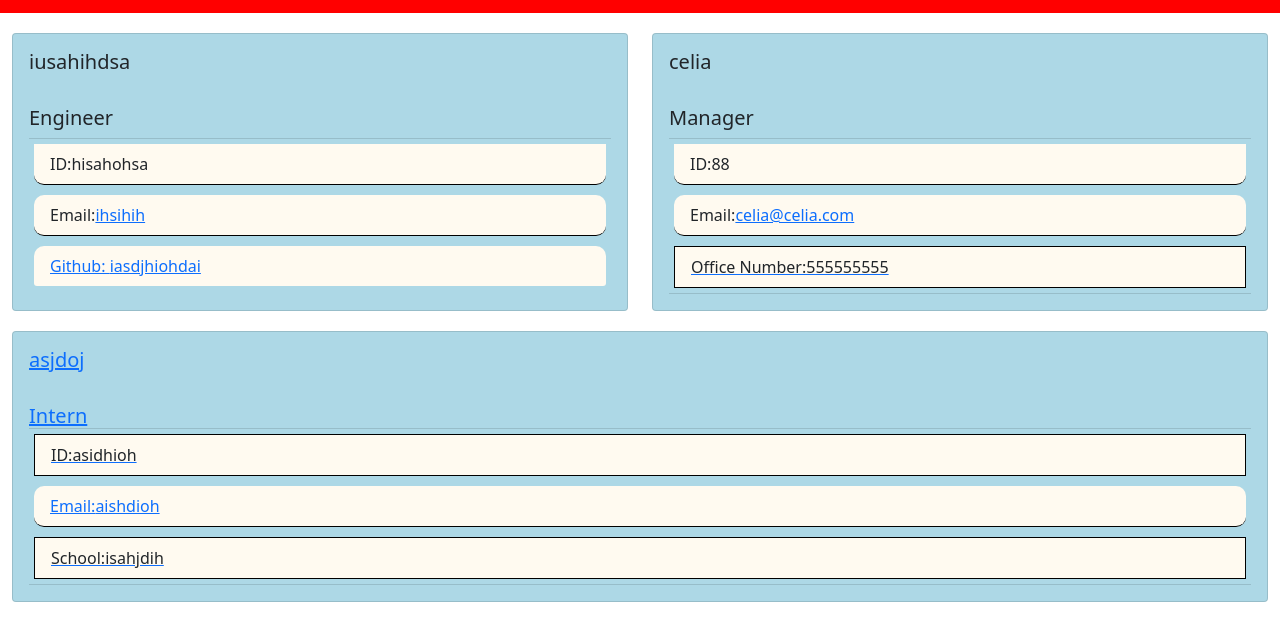
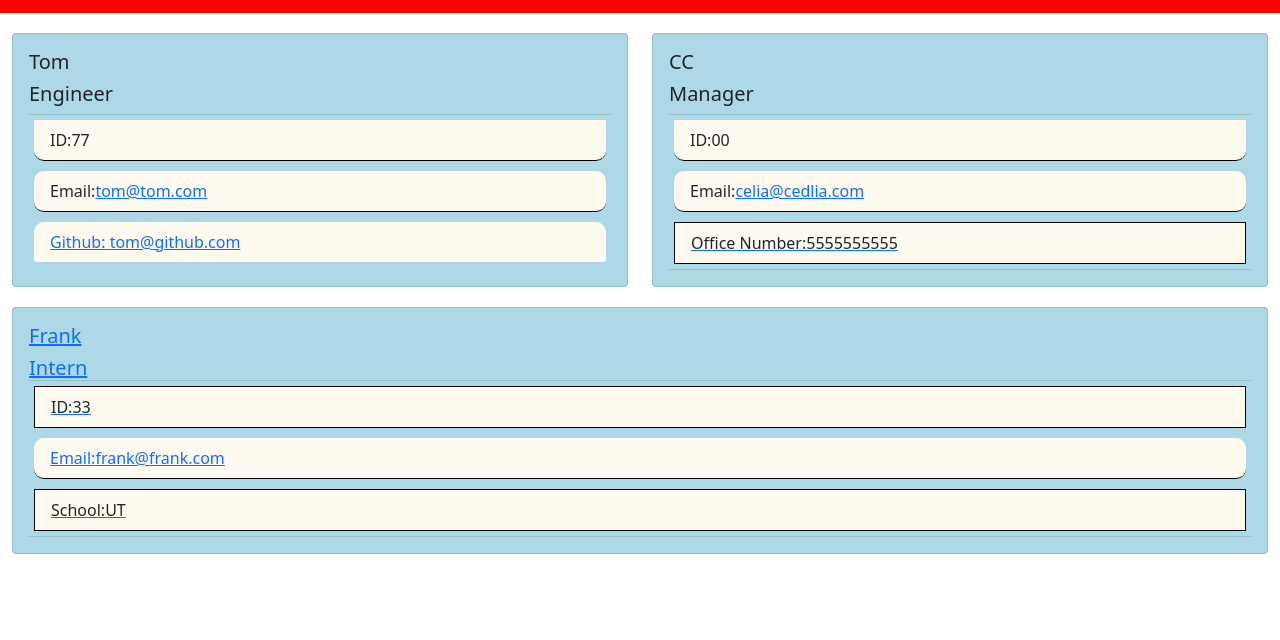
Before and after one commit to celiajpennington/employee-id-cards, a website: page testrec.html in a window 1280 px wide. Shown: the part 50-690 px from the top of the page. Drawn offline with nearby package versions, Linux system fonts and the light colour scheme.

Commit message:
added Readme video links and tecrec

```diff
--- a/app.js
+++ b/app.js
@@ -109,7 +109,7 @@ function newEmployee() {
     })
 }
 const createHTML = () => {
-    fs.writeFile("test8.html", generateHTML(team), (err) => {
+    fs.writeFile("testrec.html", generateHTML(team), (err) => {
         err ? console.log("This has not worked") : console.log('a new HTML file has been created for you!')
     })
 }
--- a/test8.html
+++ b/testrec.html
@@ -25,13 +25,13 @@
   <div class="col-sm d-flex">
 
   <div class="card card-body flex-fill">
-    <h5 class="card-title">iusahihdsa</h5>
-    <br> <h5 class="card-text">Engineer</h5>
+    <h5 class="card-title">Tom</h5>
+     <h5 class="card-text">Engineer</h5>
 
     <ul class="list-group list-group-flush">
-      <li class="list-group-item">ID:hisahohsa</li>
-      <li class="list-group-item">Email:<a href="mailto:ihsihih">ihsihih</li>
-      <li class="list-group-item">Github: <a href="https://github.com/iasdjhiohdai">iasdjhiohdai</a></li>
+      <li class="list-group-item">ID:77</li>
+      <li class="list-group-item">Email:<a href="mailto:tom@tom.com">tom@tom.com</li>
+      <li class="list-group-item">Github: <a href="https://github.com/tom@github.com">tom@github.com</a></li>
     </ul>
   </div>
 
@@ -41,23 +41,23 @@
 
     <div class="card card-body flex-fill">
 
-      <h5 class="card-title">celia</h5>
-      <br> <h5 class="card-text">Manager</h5>
+      <h5 class="card-title">CC</h5>
+      <h5 class="card-text">Manager</h5>
       <ul class="list-group list-group-flush">
-        <li class="list-group-item">ID:88</li>
-        <li class="list-group-item">Email:<a href="mailto:celia@celia.com">celia@celia.com</li>
-        <li class="list-group-item">Office Number:555555555</li>
+        <li class="list-group-item">ID:00</li>
+        <li class="list-group-item">Email:<a href="mailto:celia@cedlia.com">celia@cedlia.com</li>
+        <li class="list-group-item">Office Number:5555555555</li>
       </ul>
     </div>
     </div>
   <div class="col-sm d-flex">
   <div class="card card-body flex-fill">
-      <h5 class="card-title">asjdoj</h5>
-      <br> <h5 class="card-text">Intern</h5>
+      <h5 class="card-title">Frank</h5>
+       <h5 class="card-text">Intern</h5>
     <ul class="list-group list-group-flush">
-      <li class="list-group-item">ID:asidhioh</li>
-      <li class="list-group-item">Email:<a href="mailto:aishdioh">aishdioh</li>
-      <li class="list-group-item">School:isahjdih</li>
+      <li class="list-group-item">ID:33</li>
+      <li class="list-group-item">Email:<a href="mailto:frank@frank.com">frank@frank.com</li>
+      <li class="list-group-item">School:UT</li>
     </ul>
   </div>
 
```
Also changed, not shown: test.html (deleted, +0 -30 lines), README.md.
